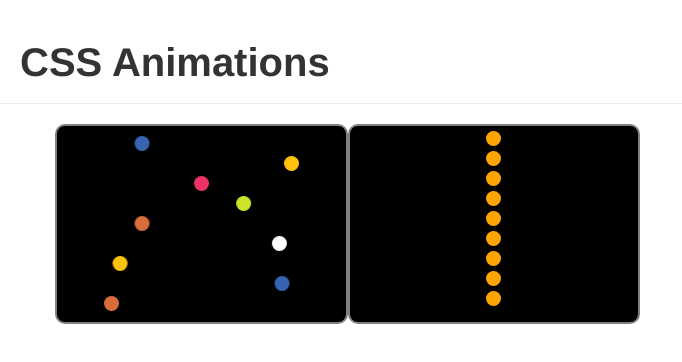
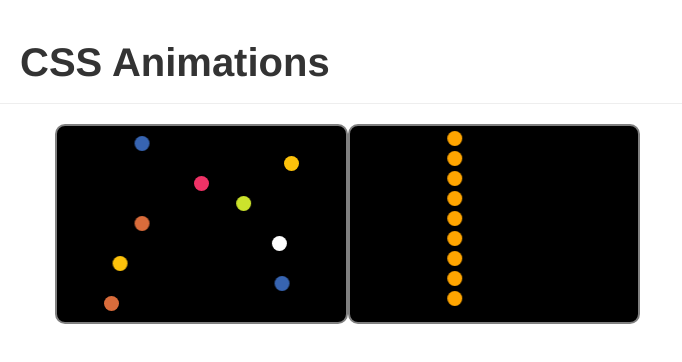
Before and after one commit to cchrispy/animations, a React app: page / in a window 1280 px wide. Shown: the top 362 px of the page, without its empty margins (0-682 px from the left). Built offline with nearby package versions, Linux system fonts and the light colour scheme.

Commit message:
slide animation

```diff
--- a/src/components/Box.jsx
+++ b/src/components/Box.jsx
@@ -5,7 +5,7 @@ class Box extends Component {
     super(props);
     this.state = {
       vibrate: <div className='ball vibrate'></div>,
-      slide: <div className='slide'><div className='ball'></div></div>,
+      slide: <div className='ball slide'></div>,
     };
   }
 
--- a/src/styles/animations.scss
+++ b/src/styles/animations.scss
@@ -9,3 +9,12 @@
     transform: translateX(-90px);
   }
 }
+
+@keyframes slideFromLeft {
+  from {
+    transform: translateX(-300px);
+  }
+  to {
+    transform: translateX(0px);
+  }
+}
--- a/src/styles/styles.scss
+++ b/src/styles/styles.scss
@@ -37,3 +37,15 @@
 .vibrate {
   animation-timing-function: ease-in-out;
 }
+
+.container * {
+  overflow-x: hidden;
+  // margin: 0px;
+}
+
+.slide.ball {
+  margin-bottom: 1px;
+  display: block;
+  @include animation-args(slideFromLeft, 2s);
+  animation-timing-function: ease-in-out;
+}
```
